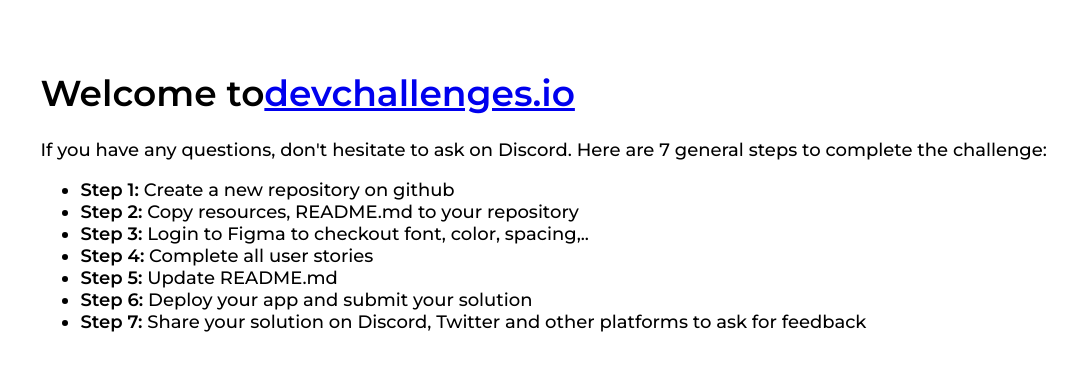
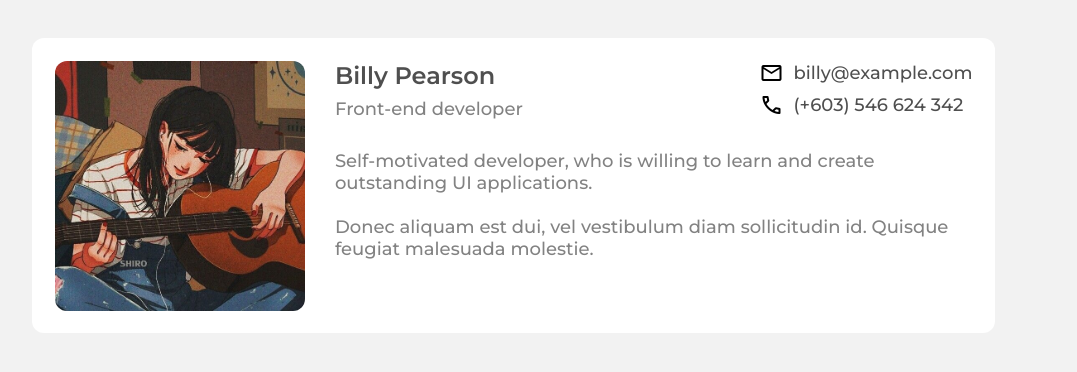
Before and after one commit to FatimaGR/Portfolio-solution, a React (Vite) app: page / in a window 1280 px wide. Shown: the top 372 px of the page, without its empty margins (6-1083 px from the left). Built offline with nearby package versions, Linux system fonts and the light colour scheme.

Commit message:
Added Presentation card

```diff
--- a/index.html
+++ b/index.html
@@ -3,6 +3,7 @@
   <head>
     <meta charset="UTF-8" />
     <link rel="icon" href="./src/assets/devchallenges.png" />
+    <link rel="stylesheet" href="https://fonts.googleapis.com/css2?family=Material+Symbols+Outlined:opsz,wght,FILL,GRAD@48,400,0,0" />
     <meta name="viewport" content="width=device-width, initial-scale=1.0" />
     <title>Devchallenges</title>
   </head>
--- a/src/App.jsx
+++ b/src/App.jsx
@@ -1,40 +1,12 @@
 import { useState } from 'react'
-import reactLogo from './assets/react.svg'
-import viteLogo from '/vite.svg'
+import PresentationOne from './components/presentation-card.jsx'
 import './App.css'
 
 function App() {
 
   return (
     <>
-      <div class="welcome-text">
-        <h1>
-          Welcome to
-          <a href="https://devchallenges.io/" target="_blank"
-            >devchallenges.io</a
-          >
-        </h1>
-
-        <p>
-          If you have any questions, don't hesitate to ask on Discord. Here are
-          7 general steps to complete the challenge:
-        </p>
-      </div>
-
-      <ul>
-        <li><b>Step 1:</b> Create a new repository on github</li>
-        <li><b>Step 2:</b> Copy resources, README.md to your repository</li>
-        <li>
-          <b>Step 3:</b> Login to Figma to checkout font, color, spacing,..
-        </li>
-        <li><b>Step 4:</b> Complete all user stories</li>
-        <li><b>Step 5:</b> Update README.md</li>
-        <li><b>Step 6:</b> Deploy your app and submit your solution</li>
-        <li>
-          <b>Step 7:</b> Share your solution on Discord, Twitter and other
-          platforms to ask for feedback
-        </li>
-      </ul>
+      <PresentationOne/>
     </>
   )
 }
--- /dev/null
+++ b/src/components/presentation-card.jsx
@@ -0,0 +1,64 @@
+import profile from '../assets/profile.jpeg'
+import '../styles/presentation-card.css'
+
+function PresentationOne() {
+  return(
+    <div class="card-one">
+      <img src={profile} alt="" />
+      <div>
+        <div class="general-info">
+          <div class="general-content">
+            <h2 class="title-1">Billy Pearson</h2>
+            <p class="paragraph-1">Front-end developer</p>
+          </div>
+          <div class="general-content">
+            <div class="contact-info">
+              <span class="material-symbols-outlined">
+                mail
+              </span>
+              <p class="paragraph-4">billy@example.com</p>
+            </div>
+            <div class="contact-info">
+              <span class="material-symbols-outlined">
+                call
+              </span>
+              <p class="paragraph-4">(+603) 546 624 342</p>
+            </div>
+          </div>
+        </div>
+        <p class="paragraph-1">Self-motivated developer, who is willing to learn and create outstanding UI applications.</p>
+        <br />
+        <p class="paragraph-1">Donec aliquam est dui, vel vestibulum diam sollicitudin id. Quisque feugiat malesuada molestie. </p>
+      </div>
+    </div>
+  )
+}
+
+function PresentationTwo() {
+  return(
+    <div class="card-two">
+      <img src={profile} alt="" />
+          <div class="general-content">
+            <h2 class="title-1">Billy Pearson</h2>
+            <p class="paragraph-1">Front-end developer</p>
+          </div>
+          <div class="general-content">
+            <div class="contact-info">
+              <span class="material-symbols-outlined">
+                mail
+              </span>
+              <p class="paragraph-4">billy@example.com</p>
+            </div>
+            <div class="contact-info">
+              <span class="material-symbols-outlined">
+                call
+              </span>
+              <p class="paragraph-4">(+603) 546 624 342</p>
+            </div>
+          </div>
+        <p class="paragraph-1">Self-motivated developer, who is willing to learn and create outstanding UI applications.</p>
+    </div>
+  )
+}
+
+export default PresentationOne
--- a/src/index.css
+++ b/src/index.css
@@ -2,9 +2,12 @@
 
 *{
   font-family: 'Montserrat', sans-serif;
+  margin: 0;
+  padding: 0;
 }
 
 body {
   padding: 3%;
   font-size: 18px;
+  background-color: #F2F2F2;
 }
--- /dev/null
+++ b/src/styles/presentation-card.css
@@ -0,0 +1,51 @@
+.card-one img,
+.card-two img {
+  border-radius: 12px;
+  object-fit: cover;
+}
+.contact-info{
+  display: flex;
+  align-items: center;
+  gap: 10px;
+}
+/* card one */
+.card-one{
+  max-width: 80%;
+  display: flex;
+  gap: 30px;
+  background-color: #ffffff;
+  padding: 22.5px;
+  border-radius: 12px;
+  box-sizing: border-box;
+}
+.card-one img{
+  max-width: 255px;
+  max-height: 250px;
+}
+.card-one .general-info{
+  display: flex;
+  justify-content: space-between;
+  gap: 20px;
+}
+.card-one .general-content{
+  display: flex;
+  flex-direction: column;
+  gap: 8px;
+  margin-bottom: 30px;
+}
+/* card two */
+.card-two{
+  max-width: 390px;
+  display: flex;
+  flex-direction: column;
+  gap: 28px;
+  background-color: #ffffff;
+  padding: 22.5px;
+  border-radius: 12px;
+  box-sizing: border-box;
+}
+.card-two .general-content{
+  display: flex;
+  flex-direction: column;
+  gap: 8px;
+}
```
Also changed, not shown: src/assets/profile.jpeg (added).
